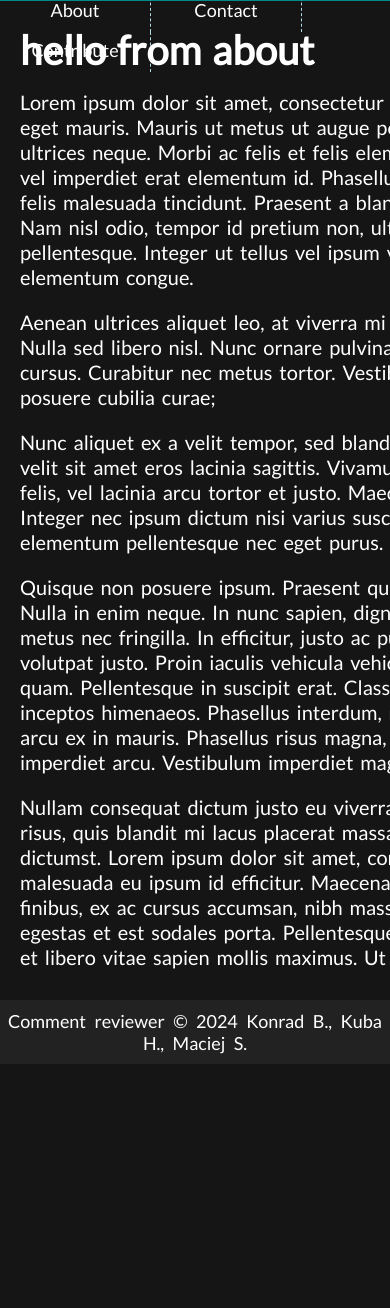
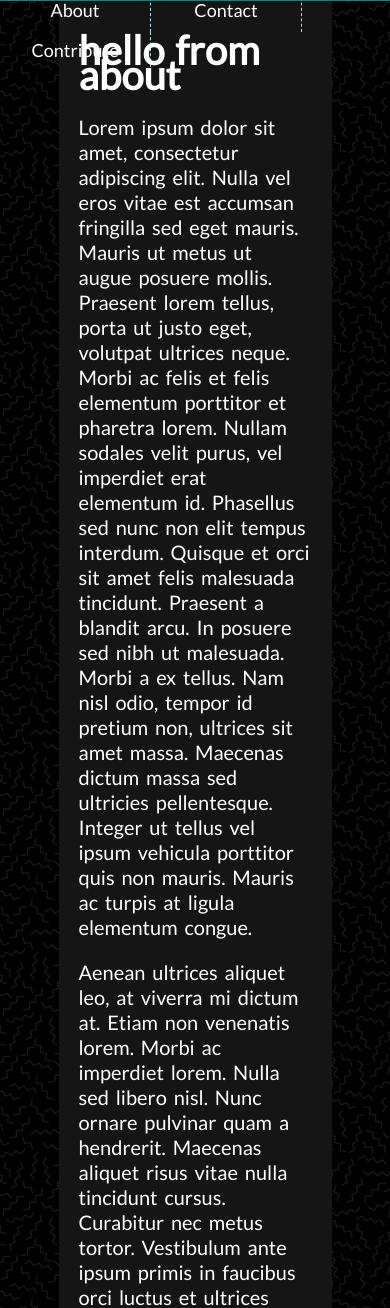
Before and after one commit to Macsok/Sentiment-Analysis-Application, a Flask app: page /about in a window 390 px wide; the page is wider, and only the part inside the window is pictured. Shown: the part 168-1476 px from the top of that part. Before the commit the page ends 1232 px from the top of that part, so only its background shows below. Run offline with Flask 3, Linux system fonts and the light colour scheme.

Commit message:
responsive correction

```diff
--- a/web/static/css/base.css
+++ b/web/static/css/base.css
@@ -66,7 +66,7 @@ body{
 #container{
 	padding-top: 10px;
 	padding-bottom: 10px;
-	width: 1000px;
+	width: 70vw;
 	margin-left: auto;
 	margin-right: auto;
 	background-color: #151515;
```
